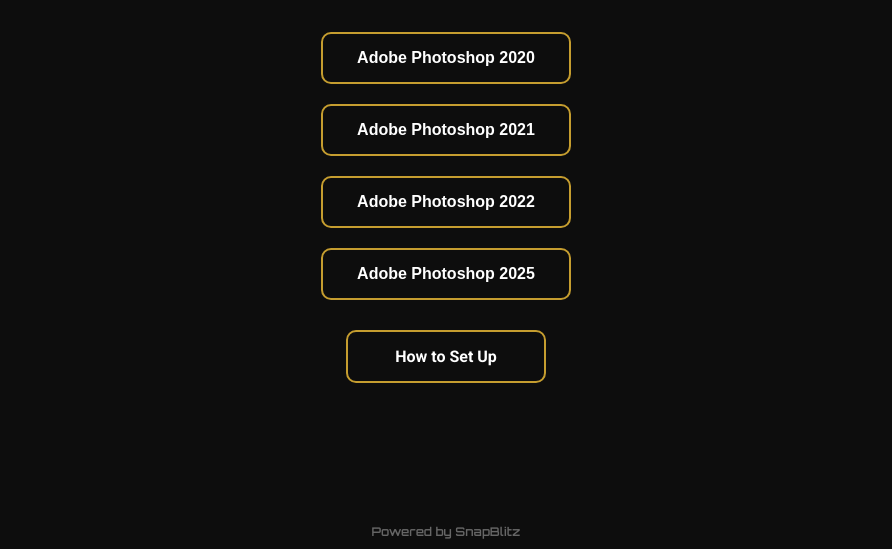
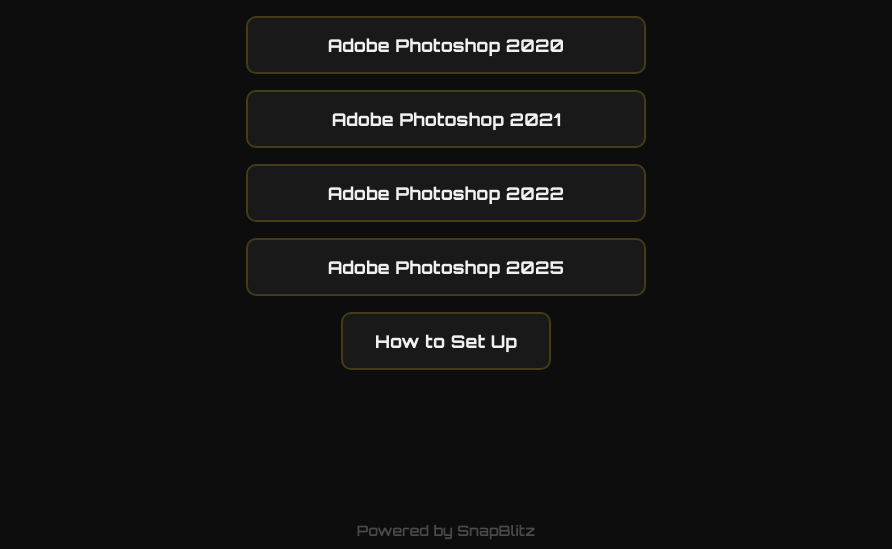
Before and after one commit to SnapBlitz/Free-Download, a plain HTML site: page index.html in a window 1280 px wide. Shown: the part 251-800 px from the top of the page, without its empty margins (194-1086 px from the left). Drawn offline with Linux system fonts and the light colour scheme.

Commit message:
Update index.html

```diff
--- a/index.html
+++ b/index.html
@@ -4,89 +4,218 @@
   <meta charset="UTF-8" />
   <meta name="viewport" content="width=device-width, initial-scale=1.0" />
   <title>Adobe Photoshop Downloads</title>
-  <link href="https://fonts.googleapis.com/css2?family=Orbitron:wght@600&family=Roboto:wght@700&display=swap" rel="stylesheet" />
+  <link href="https://fonts.googleapis.com/css2?family=Orbitron:wght@600;800&display=swap" rel="stylesheet">
   <style>
-    body {
+    * {
+      margin: 0;
+      padding: 0;
+      box-sizing: border-box;
+    }
+
+    html, body {
+      height: 100%;
+      font-family: 'Orbitron', sans-serif;
       background-color: #0d0d0d;
-      margin: 0;
-      font-family: 'Orbitron', sans-serif;
-      color: white;
+      overflow: hidden;
+      color: #f0f0f0;
+    }
+
+    canvas {
+      position: fixed;
+      top: 0;
+      left: 0;
+      z-index: -1;
+    }
+
+    .container {
       display: flex;
       flex-direction: column;
+      align-items: center;
       justify-content: center;
-      align-items: center;
-      min-height: 100vh;
+      text-align: center;
+      height: 100vh;
+      padding: 2rem;
     }
 
     h1 {
-      font-size: 2.5em;
-      background: linear-gradient(to right, #ffffff, #999999);
+      font-size: 2.8rem;
+      font-weight: 800;
+      margin-bottom: 2rem;
+      color: #e0e0e0;
+      animation: float 5s ease-in-out infinite, shimmer 4s linear infinite;
+      background: linear-gradient(to right, #888, #fff, #888);
       -webkit-background-clip: text;
       -webkit-text-fill-color: transparent;
-      margin-bottom: 40px;
-      text-align: center;
     }
 
-    .button {
-      padding: 15px 30px;
-      margin: 10px;
-      font-size: 16px;
-      font-weight: 600;
-      border: 2px solid #c59d2f;
-      border-radius: 10px;
-      background-color: transparent;
-      color: white;
-      cursor: pointer;
-      transition: 0.3s ease;
-      width: 250px;
-      text-align: center;
+    @keyframes float {
+      0% { transform: translateY(0px); }
+      50% { transform: translateY(-10px); }
+      100% { transform: translateY(0px); }
     }
 
-    .button:hover {
-      background-color: #c59d2f;
-      color: black;
+    @keyframes shimmer {
+      0% { background-position: -500px; }
+      100% { background-position: 500px; }
     }
 
-    .setup-button {
-      font-family: 'Roboto', sans-serif;
-      font-weight: 700;
-      width: 200px;
-      margin-top: 20px;
+    .btn-container {
+      display: flex;
+      flex-direction: column;
+      gap: 1rem;
+      width: 100%;
+      max-width: 400px;
+    }
+
+    .btn {
+      text-decoration: none;
+      padding: 1rem 2rem;
+      text-align: center;
+      font-size: 1.1rem;
+      font-weight: bold;
+      border-radius: 10px;
+      background: rgba(255, 255, 255, 0.05);
+      border: 2px solid #f5c51833;
+      color: #f0f0f0;
+      backdrop-filter: blur(5px);
+      transition: all 0.3s ease;
+      position: relative;
+      overflow: hidden;
+    }
+
+    .btn::before {
+      content: '';
+      position: absolute;
+      top: 0;
+      left: -75%;
+      width: 50%;
+      height: 100%;
+      background: linear-gradient(120deg, transparent, #f5c51833, transparent);
+      transform: skewX(-20deg);
+      transition: all 0.5s ease;
+    }
+
+    .btn:hover {
+      border-color: #f5c518cc;
+      color: #fffbea;
+      background: rgba(255, 255, 255, 0.08);
+    }
+
+    .btn:hover::before {
+      left: 130%;
+    }
+
+    .setup-btn {
+      max-width: 250px;
+      font-weight: bold;
+      align-self: center;
+    }
+
+    @media (max-width: 600px) {
+      h1 {
+        font-size: 1.8rem;
+      }
+
+      .btn {
+        font-size: 1rem;
+        padding: 0.8rem 1rem;
+      }
     }
 
     footer {
-      position: fixed;
+      position: absolute;
       bottom: 10px;
-      font-size: 12px;
-      color: #666;
+      width: 100%;
+      text-align: center;
+      font-size: 0.9rem;
+      color: #888;
+      opacity: 0.5;
     }
   </style>
 </head>
 <body>
+  <canvas id="bgCanvas"></canvas>
+  <div class="container">
+    <h1>Adobe Photoshop Free Download</h1>
+    <div class="btn-container">
+      <a class="btn" href="#" target="_blank">Adobe Photoshop 2020</a>
+      <a class="btn" href="#" target="_blank">Adobe Photoshop 2021</a>
+      <a class="btn" href="#" target="_blank">Adobe Photoshop 2022</a>
+      <a class="btn" href="#" target="_blank">Adobe Photoshop 2025</a>
+      <a class="btn setup-btn" href="https://github.com/SnapBlitz/Photoshop-Setup-Guide" target="_blank">How to Set Up</a>
+    </div>
+  </div>
+  <footer>Powered by SnapBlitz</footer>
+  <script>
+    const canvas = document.getElementById('bgCanvas');
+    const ctx = canvas.getContext('2d');
+    let width, height;
 
-  <h1>Adobe Photoshop Free Download</h1>
+    let snakes = [];
+    const snakeCount = 8;
+    const snakeLength = 20;
 
-  <a href="https://github.com/SnapBlitz/Free-Download/releases/download/Adobe_Photoshop_2020/setup.exe">
-    <button class="button">Adobe Photoshop 2020</button>
-  </a>
+    function resizeCanvas() {
+      width = canvas.width = window.innerWidth;
+      height = canvas.height = window.innerHeight;
+    }
 
-  <a href="https://github.com/SnapBlitz/Free-Download/releases/download/Adobe_Photoshop_2021/setup.exe">
-    <button class="button">Adobe Photoshop 2021</button>
-  </a>
+    class Snake {
+      constructor() {
+        this.reset();
+      }
 
-  <a href="https://github.com/SnapBlitz/Free-Download/releases/download/Adobe_Photoshop_2022/setup.exe">
-    <button class="button">Adobe Photoshop 2022</button>
-  </a>
+      reset() {
+        this.x = -Math.random() * width;
+        this.y = Math.random() * height;
+        this.length = snakeLength;
+        this.size = 4 + Math.random() * 3;
+        this.speed = 1 + Math.random() * 2;
+        this.color = `hsl(${Math.random() * 360}, 60%, 70%)`;
+        this.segments = [];
+        for (let i = 0; i < this.length; i++) {
+          this.segments.push({ x: this.x - i * this.size * 2, y: this.y });
+        }
+      }
 
-  <a href="https://github.com/SnapBlitz/Free-Download/releases/download/Adobe_Photoshop_2025/setup.exe">
-    <button class="button">Adobe Photoshop 2025</button>
-  </a>
+      update() {
+        const head = this.segments[0];
+        const newHead = { x: head.x + this.speed, y: head.y + Math.sin(head.x / 20) * 1.5 };
+        this.segments.unshift(newHead);
+        if (this.segments.length > this.length) this.segments.pop();
 
-  <a href="https://github.com/SnapBlitz/Free-Download/wiki/How-to-Set-Up">
-    <button class="button setup-button">How to Set Up</button>
-  </a>
+        if (newHead.x > width + 50) this.reset();
+      }
 
-  <footer>Powered by SnapBlitz</footer>
+      draw(ctx) {
+        ctx.beginPath();
+        ctx.strokeStyle = this.color;
+        ctx.lineWidth = this.size;
+        ctx.lineJoin = "round";
+        ctx.moveTo(this.segments[0].x, this.segments[0].y);
+        for (let i = 1; i < this.segments.length; i++) {
+          ctx.lineTo(this.segments[i].x, this.segments[i].y);
+        }
+        ctx.stroke();
+      }
+    }
 
+    for (let i = 0; i < snakeCount; i++) {
+      snakes.push(new Snake());
+    }
+
+    function draw() {
+      ctx.clearRect(0, 0, width, height);
+      snakes.forEach(snake => {
+        snake.update();
+        snake.draw(ctx);
+      });
+      requestAnimationFrame(draw);
+    }
+
+    window.addEventListener('resize', resizeCanvas);
+    resizeCanvas();
+    draw();
+  </script>
 </body>
 </html>
```
